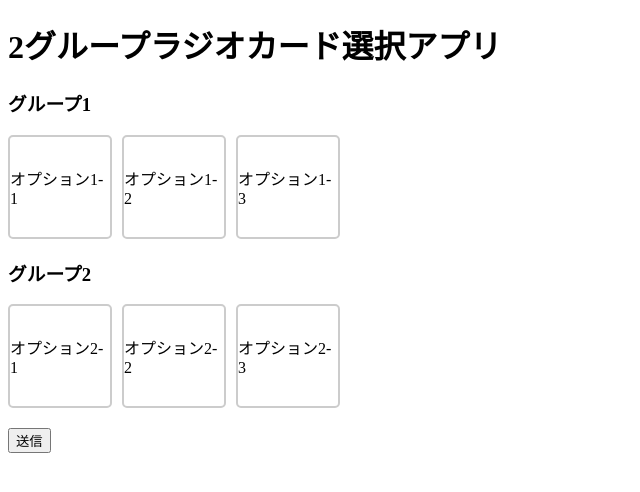
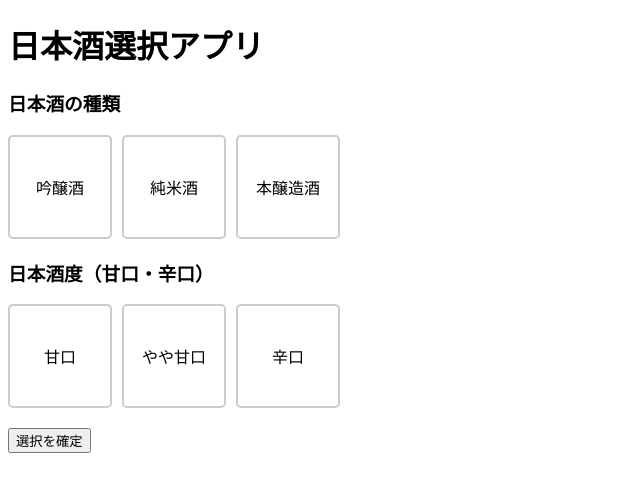
Before and after one commit to irieisamu/tools, a Flask app: page / in a window 1280 px wide. Shown: the top 492 px of the page, without its empty margins (0-640 px from the left). Run offline with Flask 3, Linux system fonts and the light colour scheme.

Commit message:
選択肢を日本酒にする

```diff
--- a/sake_recommender/templates/index.html
+++ b/sake_recommender/templates/index.html
@@ -2,50 +2,50 @@
 <html lang="ja">
 <head>
     <meta charset="UTF-8">
-    <title>2グループラジオカード選択アプリ</title>
+    <title>日本酒選択アプリ</title>
     <script src="https://ajax.googleapis.com/ajax/libs/jquery/3.5.1/jquery.min.js"></script>
     <link rel="stylesheet" href="{{ url_for('static', filename='css/style.css') }}">
 </head>
 <body>
-    <h1>2グループラジオカード選択アプリ</h1>
+    <h1>日本酒選択アプリ</h1>
     <form id="radio-form">
         <div id="group1">
-            <h3>グループ1</h3>
+            <h3>日本酒の種類</h3>
             <div class="radio-group">
-                <label class="radio-card" data-group="option1" data-value="オプション1-1">
-                    <input type="radio" name="option1" value="オプション1-1">
-                    オプション1-1
+                <label class="radio-card" data-group="option1" data-value="吟醸酒">
+                    <input type="radio" name="option1" value="吟醸酒">
+                    吟醸酒
                 </label>
-                <label class="radio-card" data-group="option1" data-value="オプション1-2">
-                    <input type="radio" name="option1" value="オプション1-2">
-                    オプション1-2
+                <label class="radio-card" data-group="option1" data-value="純米酒">
+                    <input type="radio" name="option1" value="純米酒">
+                    純米酒
                 </label>
-                <label class="radio-card" data-group="option1" data-value="オプション1-3">
-                    <input type="radio" name="option1" value="オプション1-3">
-                    オプション1-3
+                <label class="radio-card" data-group="option1" data-value="本醸造酒">
+                    <input type="radio" name="option1" value="本醸造酒">
+                    本醸造酒
                 </label>
             </div>
         </div>
 
         <div id="group2">
-            <h3>グループ2</h3>
+            <h3>日本酒度（甘口・辛口）</h3>
             <div class="radio-group">
-                <label class="radio-card" data-group="option2" data-value="オプション2-1">
-                    <input type="radio" name="option2" value="オプション2-1">
-                    オプション2-1
+                <label class="radio-card" data-group="option2" data-value="甘口">
+                    <input type="radio" name="option2" value="甘口">
+                    甘口
                 </label>
-                <label class="radio-card" data-group="option2" data-value="オプション2-2">
-                    <input type="radio" name="option2" value="オプション2-2">
-                    オプション2-2
+                <label class="radio-card" data-group="option2" data-value="やや甘口">
+                    <input type="radio" name="option2" value="やや甘口">
+                    やや甘口
                 </label>
-                <label class="radio-card" data-group="option2" data-value="オプション2-3">
-                    <input type="radio" name="option2" value="オプション2-3">
-                    オプション2-3
+                <label class="radio-card" data-group="option2" data-value="辛口">
+                    <input type="radio" name="option2" value="辛口">
+                    辛口
                 </label>
             </div>
         </div>
 
-        <button type="submit">送信</button>
+        <button type="submit">選択を確定</button>
     </form>
     <div id="result"></div>
 
```
